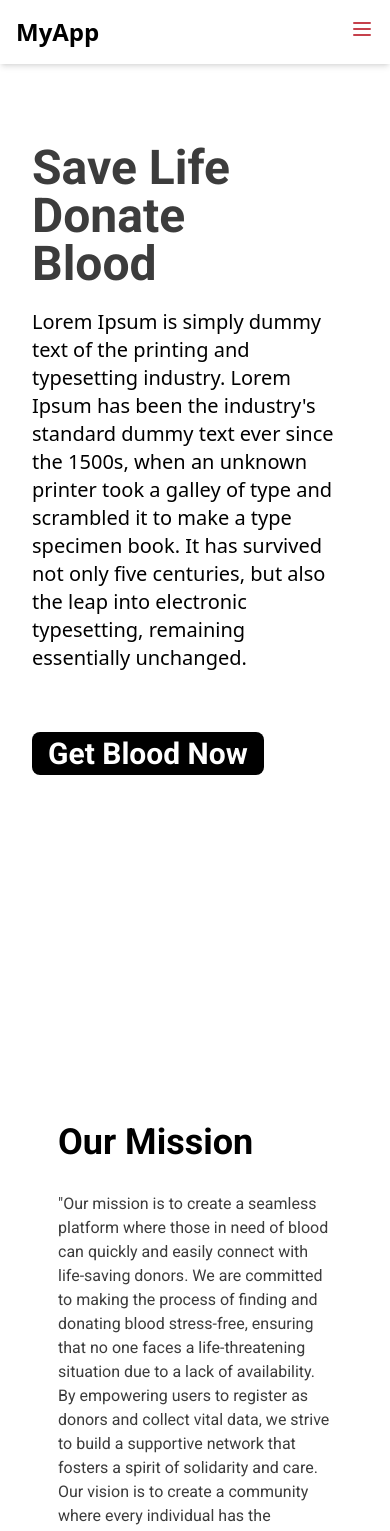
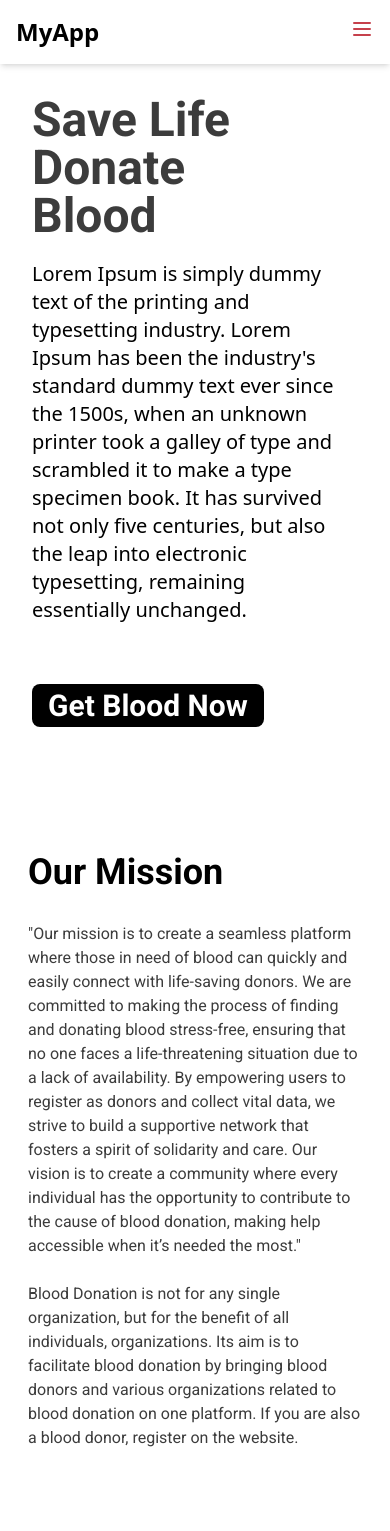
Before and after one commit to rifatjayed/Blood_Donation, a React (Vite) app: page / in a window 390 px wide. Shown: the top 1531 px of the page. Built offline with nearby package versions, Linux system fonts and the light colour scheme.

Commit message:
responsive update

```diff
--- a/src/components/Hero.jsx
+++ b/src/components/Hero.jsx
@@ -5,7 +5,7 @@ import BackgroundImg from "../assets/img/bggg.png";
 const Hero = () => {
   return (
     <div>
-      <section className=" h-screen  my-12">
+      <section className=" md:h-screen  ">
         {/* grid grid-cols-3 */}
         <div className=" flex ">
           <div className="hidden md:block">
@@ -33,9 +33,9 @@ const Hero = () => {
         </div>
       </section>
 
-      <section className="mx-2 md:mx-[50px]  my-24 ">
-        <div className="mx-[50px] pb-20 pt-10">
-          <h2 className="font-roboto font-bold	text-4xl	my-[30px]">
+      <section className="mx-5 md:mx-[50px]  my-24 ">
+        <div className="mx-2 md:mx-[50px] md:pb-20 md:pt-10">
+          <h2 className="font-roboto font-bold	text-4xl	my-[30px] ">
             Our Mission
           </h2>
           <p className="text-[#3C3C3C] font-roboto font-light ">
@@ -62,7 +62,9 @@ const Hero = () => {
 
       <section className="md:mx-[50px]">
         <div className="mx-[50px]">
-          <h2 className="font-roboto font-bold	text-4xl	my-[30px]">Find Blood</h2>
+          <h2 className="font-roboto font-bold flex justify-center items-center md:justify-start text-4xl	my-[30px]">
+            Find Blood
+          </h2>
           <Search></Search>
         </div>
       </section>
@@ -74,7 +76,7 @@ const Hero = () => {
               Testimonials
             </h2>
           </div>
-          <div className="flex flex-col md:flex-row gap-8 md:w-3/5">
+          <div className="flex flex-col md:flex-row gap-8 md:w-3/5 justify-center items-center">
             <div className="w-80 h-60 p-10 bg-white rounded-lg shadow-md ">
               <h2>Name</h2>
               <h5>Designation</h5>
@@ -96,20 +98,20 @@ const Hero = () => {
         </div>
       </section>
 
-      <section className="md:mx-[50px] md:my-16">
+      <section className="md:ms-[50px] md:my-16">
         <div className="mx-[50px]">
           <h2 className="font-roboto font-bold	text-4xl	my-[30px] sm:flex sm:justify-center sm:items-center md:justify-start">
             Blog
           </h2>
 
-          <div className="grid md:grid-cols-3 md:gap-4">
-            <div className="w-80 h-96 bg-white rounded-lg shadow-md p-4">
+          <div className="grid md:grid-cols-3 md:gap-4 ">
+            <div className="md:w-80 h-96 mb-4 bg-white rounded-lg shadow-md p-4">
               This is blog 1
             </div>
-            <div className="w-80 h-96 bg-white rounded-lg shadow-md p-4">
+            <div className="md:w-80 h-96 mb-4 bg-white rounded-lg shadow-md p-4">
               This is blog 2
             </div>
-            <div className="w-80 h-96 bg-white rounded-lg shadow-md p-4">
+            <div className="md:w-80 h-96 mb-4 bg-white rounded-lg shadow-md p-4">
               This is blog 3
             </div>
           </div>
--- a/src/components/pages/RegisterPage.jsx
+++ b/src/components/pages/RegisterPage.jsx
@@ -51,7 +51,7 @@ const RegisterPage = () => {
   return (
     <div className=" 	">
       {/* flex items-center justify-center min-h-screen bg-gray-100 */}
-      <div className=" bg-white p-8 rounded-lg  ">
+      <div className=" bg-white rounded-lg  ">
         {/* max-w-md w-full */}
         <div
           className="bg-gradient-to-l"
```
